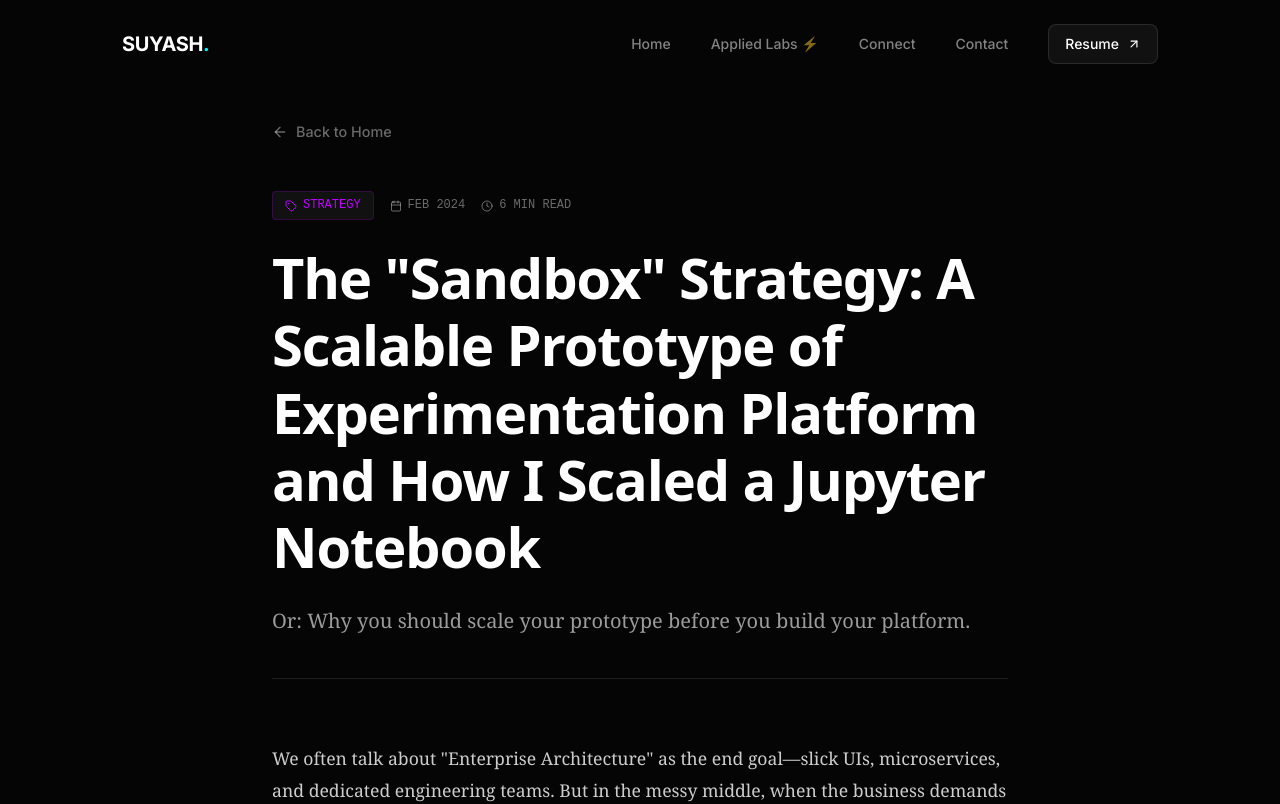
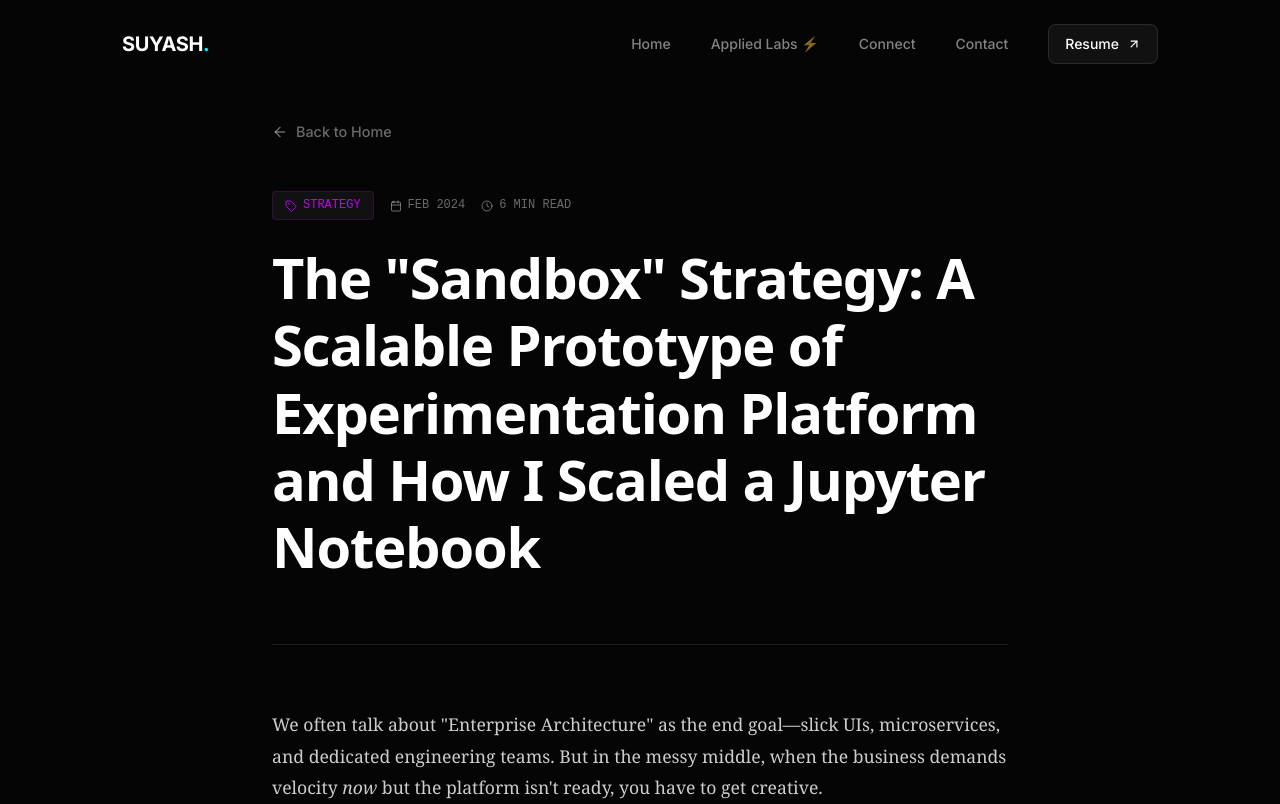
Before and after one commit to justsuyash/justsuyash_portfolio, a Next.js app: page /articles/sandbox-strategy in a window 1280 px wide. Shown: the top 804 px of the page. Built offline with nearby package versions, Linux system fonts and the light colour scheme.

Commit message:
Remove subtitle from Sandbox Strategy article

```diff
--- a/src/app/articles/sandbox-strategy/page.js
+++ b/src/app/articles/sandbox-strategy/page.js
@@ -54,12 +54,7 @@ const SandboxStrategyPage = () => {
                             The "Sandbox" Strategy: A Scalable Prototype of Experimentation Platform and How I Scaled a Jupyter Notebook
                         </h1>
 
-                        <p style={{
-                            fontSize: '1.25rem', color: 'rgba(255,255,255,0.6)',
-                            lineHeight: 1.7, fontFamily: 'Georgia, serif'
-                        }}>
-                            Or: Why you should scale your prototype before you build your platform.
-                        </p>
+
                     </header>
 
                     <div className="article-content" style={{ color: 'rgba(255,255,255,0.8)', fontSize: '1.1rem', lineHeight: 1.8, fontFamily: 'Georgia, serif' }}>
```
